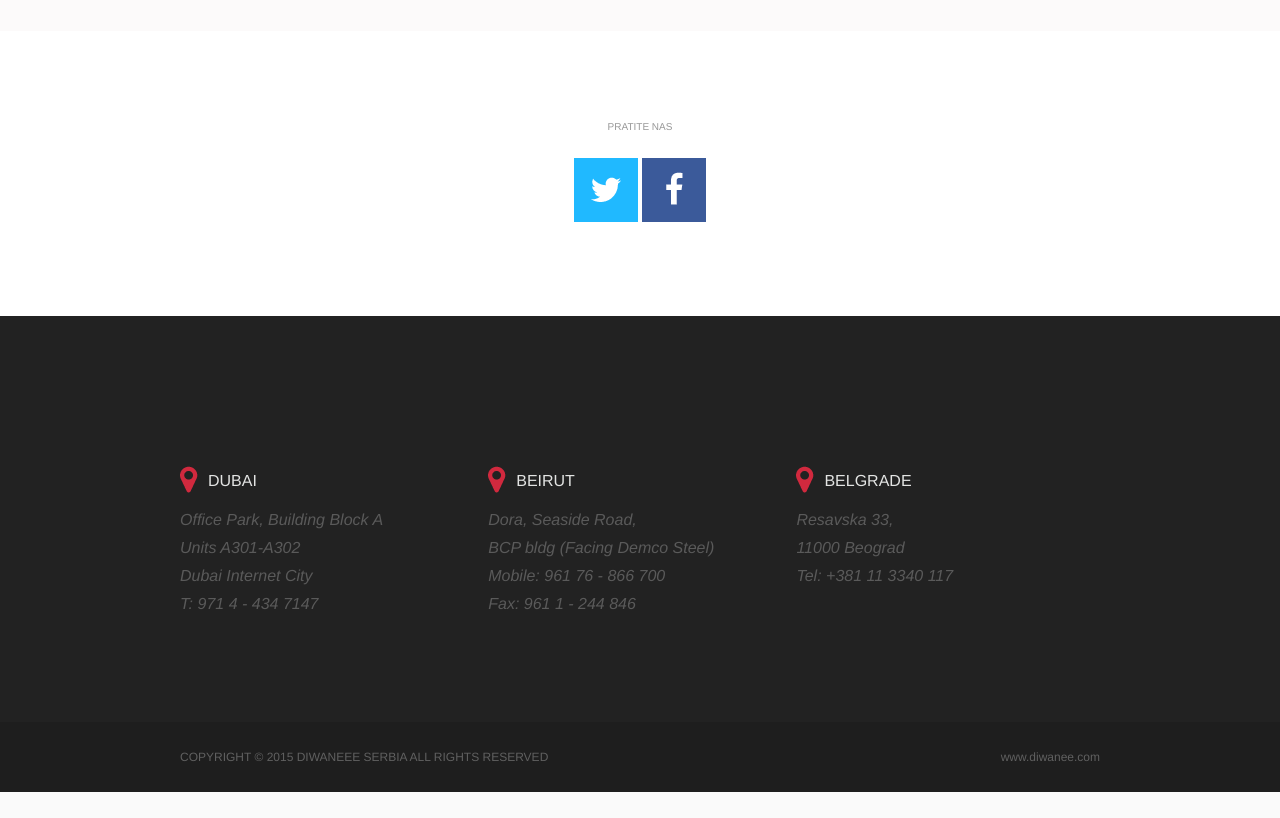
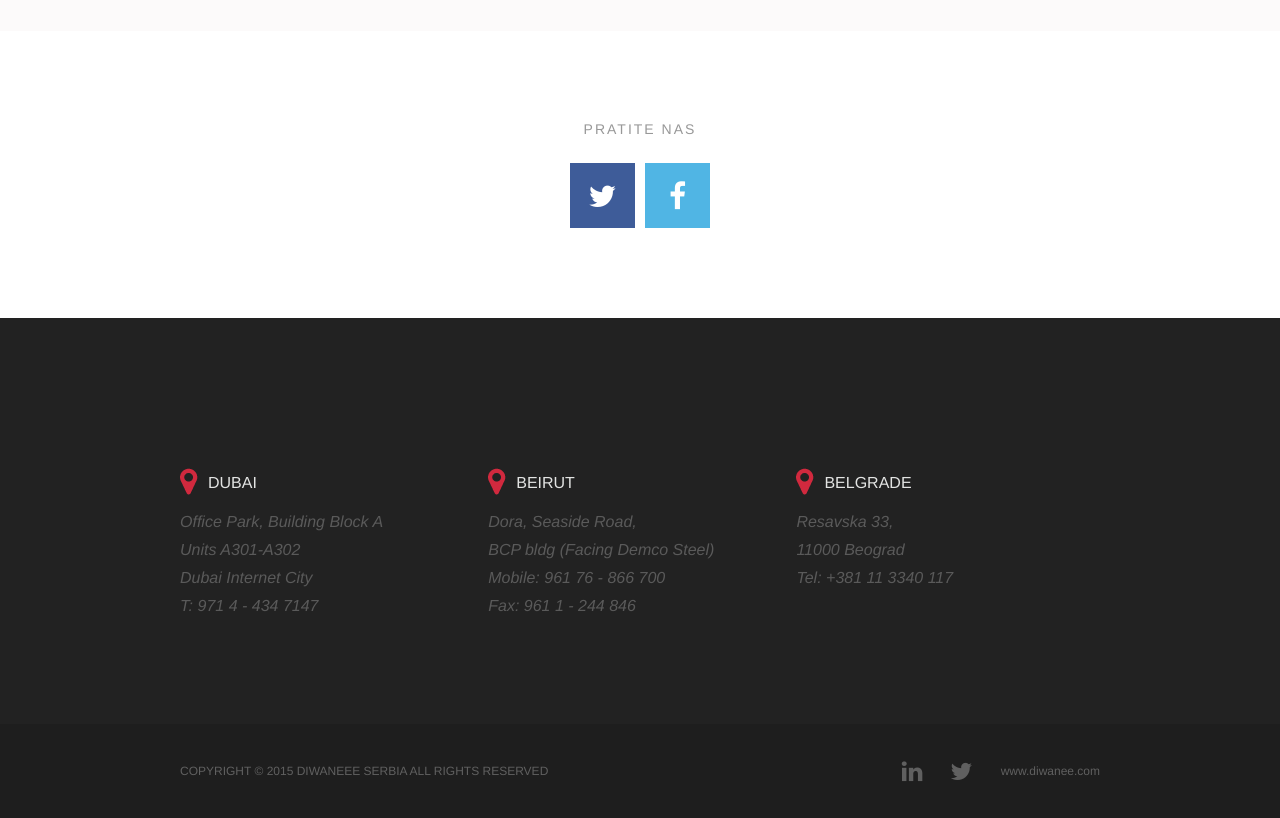
Before and after one commit to vesindejan/diwanee-serbia, a website: page app/index.html in a window 1280 px wide. Shown: the part 3380-4198 px from the top of the page. Before the commit the page ends 4172 px from the top, so only its background shows below. Drawn offline with nearby package versions, Linux system fonts and the light colour scheme; files that its build step writes are made by us from their sources.

Commit message:
import glyphicons and use them, instead of using png images. deleted png icons also

```diff
--- a/app/index.html
+++ b/app/index.html
@@ -17,6 +17,8 @@
     <!-- build:css styles/main.css -->
     <link rel="stylesheet" href="styles/main.css">
     <!-- endbuild -->
+    <link rel="stylesheet" href="https://maxcdn.bootstrapcdn.com/font-awesome/4.7.0/css/font-awesome.min.css">
+
 
 </head>
 <body>
@@ -187,8 +189,12 @@
 <section id="social">
     <p>pratite nas</p>
     <div class="socialIcons">
-        <i><img src="images/twitter.png" alt=""></i>
-        <i><img src="images/facebook.png" alt=""></i>
+        <div class="icon">
+            <i class="fa fa-twitter" aria-hidden="true"></i>
+        </div>
+        <div class="icon">
+            <i class="fa fa-facebook" aria-hidden="true"></i>
+        </div>
     </div>
 </section>
 <footer>
@@ -233,8 +239,8 @@
         <div class="wrapper">
             <p>COPYRIGHT © 2015 DIWANEEE SERBIA ALL RIGHTS RESERVED</p>
             <div>
-                <i></i>
-                <i></i>
+                <i class="fa fa-linkedin" aria-hidden="true"></i>
+                <i class="fa fa-twitter" aria-hidden="true"></i>
                 <p>www.diwanee.com</p>
             </div>
         </div>
--- a/app/styles/_footer.scss
+++ b/app/styles/_footer.scss
@@ -32,14 +32,26 @@ footer {
   }
   .copyrights {
     background-color: #1e1e1e;
-    padding: 16px 0;
+    padding: 28px 0;
     color: #606060;
     font-size: 12px;
     .wrapper {
       max-width: 920px;
       display: flex;
+      align-items: center;
       justify-content: space-between;
-      padding-bottom: 0px;
+      padding-bottom: 0;
+      div {
+        display: flex;
+        align-items: center;
+        p {
+          margin: 0;
+        }
+        .fa {
+          font-size: 24px;
+          margin-right: 28px;
+        }
+      }
 
     }
   }
--- /dev/null
+++ b/app/styles/_queries.scss
@@ -0,0 +1,10 @@
+@media (max-width: 1024px) {
+   header {
+     padding-bottom: 122px;
+     .welcomeText {
+       h1 {
+         padding-top: 108px;
+       }
+     }
+   }
+}
--- a/app/styles/_social.scss
+++ b/app/styles/_social.scss
@@ -5,12 +5,32 @@
   padding: 90px 0;
   background-color: #ffffff;
   p {
-    font-size: 10px;
+    font-size: 14px;
     color: #989898;
     text-transform: uppercase;
     margin: 0;
+    letter-spacing: 2px;
   }
   .socialIcons {
     margin-top: 26px;
+    display: flex;
+    .icon {
+      width: 65px;
+      height: 65px;
+      display: flex;
+      justify-content: center;
+      align-items: center;
+      margin: 0 5px;
+      .fa {
+        font-size: 30px;
+        color: white;
+      }
+    }
+    .icon:nth-of-type(1) {
+      background-color: #3e5c99;
+    }
+    .icon:nth-of-type(2) {
+      background-color: #50b5e4;
+    }
   }
 }
--- a/app/styles/main.scss
+++ b/app/styles/main.scss
@@ -7,6 +7,7 @@
 @import "about";
 @import "social";
 @import "footer";
+@import "queries";
 
 .browserupgrade {
   margin: 0.2em 0;
```
Also changed, not shown: app/images/facebook.png (deleted), app/images/twitter.png (deleted).
